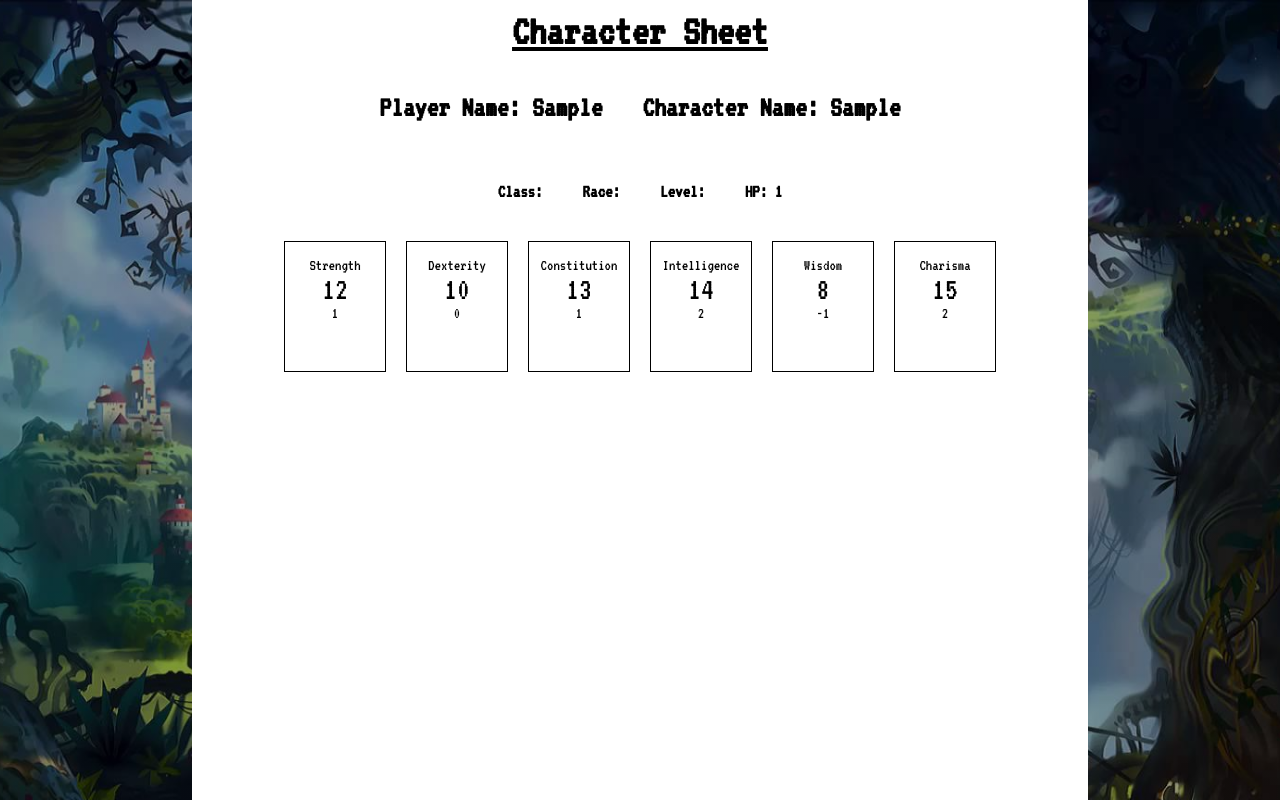
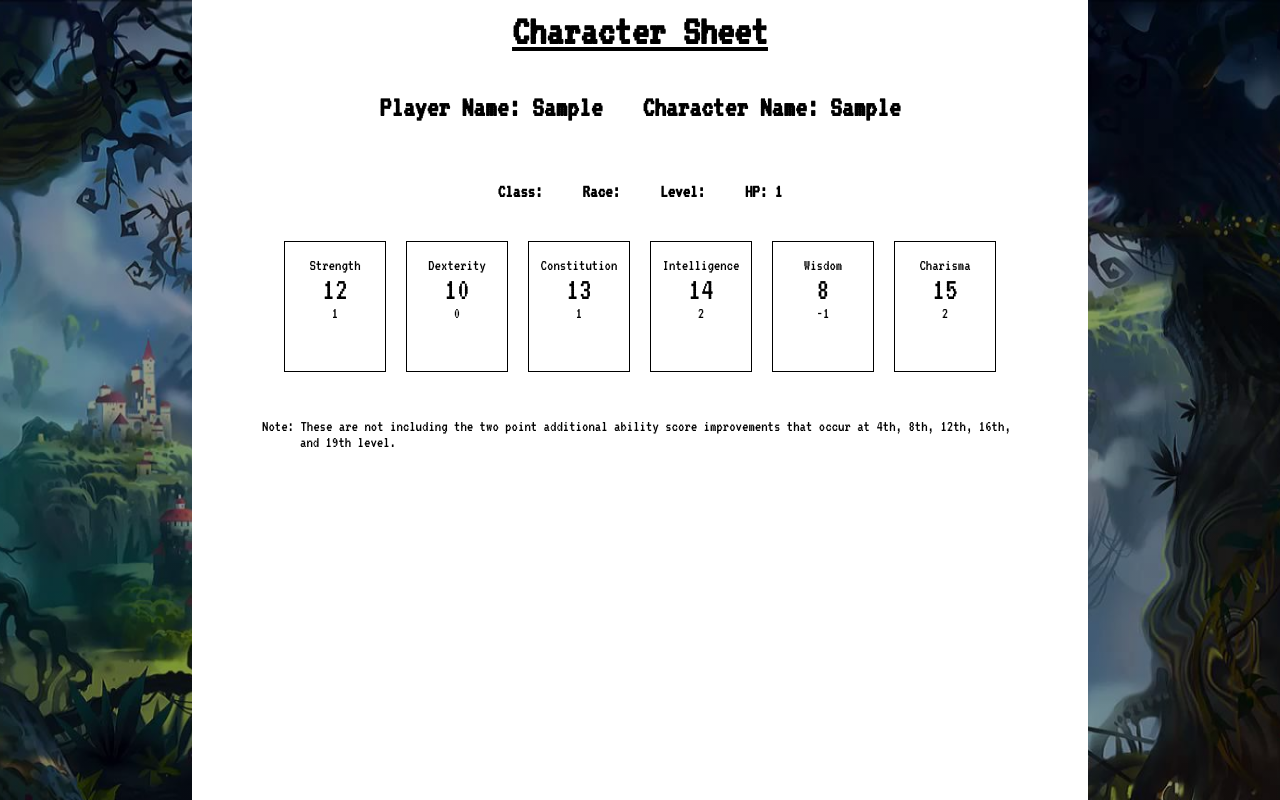
Before and after one commit to Jaden-Drury/Fantasy-Character-Generator, a React (Create React App) app in the folder finalproject/: page / in a window 1280 px wide. Both pictures are taken after typing "Sample", "Sample" into the empty fields and a click on the button "Generate Character". Shown: the top 800 px of the page. Built offline with nearby package versions, Linux system fonts and the light colour scheme; a web font is replaced by a local one.

Commit message:
Footnote addition
footnote to mention that the random scores don't include any of the additional player chosen bonuses at certain levels. CSS for a neat hanging indent on the footnote

```diff
--- a/finalproject/src/App.css
+++ b/finalproject/src/App.css
@@ -159,3 +159,11 @@ form input{
     margin-top: 0px;
     padding-top: 0px;
 }
+
+#footnote{
+    padding: 20px;
+    margin-left: 88px;
+    margin-right: 50px;
+    text-indent: -38px;
+
+}
--- a/finalproject/src/Printable.js
+++ b/finalproject/src/Printable.js
@@ -220,6 +220,8 @@ class Printable extends Component{
                     </li>
                 </ol>
 
+                <p id="footnote">Note: These are not including the two point additional ability score improvements that occur at 4th, 8th, 12th, 16th, and 19th level.</p>
+
             </div>
         );
     }
```
